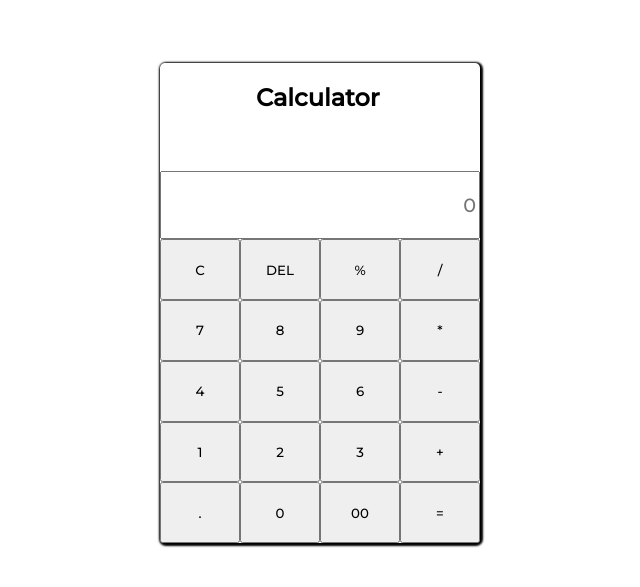
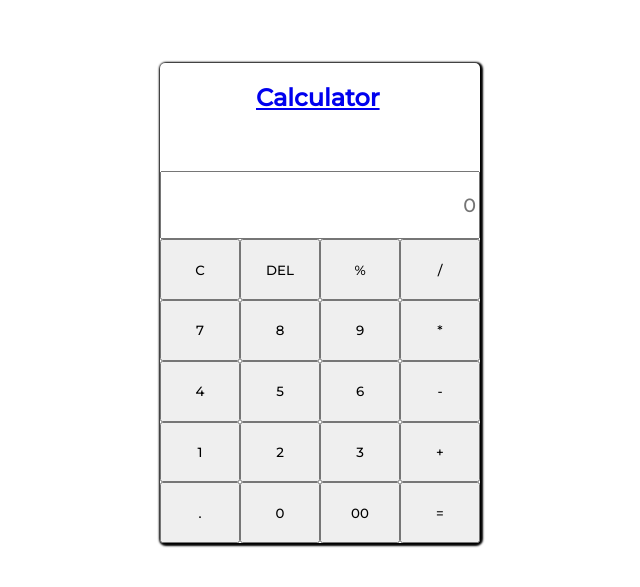
Before and after one commit to hsarvesh/cal, a plain HTML site: page index.html in a window 1280 px wide. Shown: the part 105-692 px from the top of the page, without its empty margins (320-960 px from the left). Drawn offline with Linux system fonts and the light colour scheme.

Commit message:
Updating link for calculator linking same

```diff
--- a/Script.js
+++ b/Script.js
@@ -3,7 +3,7 @@ info.className = 'container';
 
 info.innerHTML = `
 <div class="calculator">
-    <h2 class="text-center">Calculator</h2>
+    <h2 class="text-center"><a href="https://github.com/hsarvesh/cal">Calculator</a></h2>
     <input type="text" placeholder="0" a = "onkeydown(z)" id="result">
     <button onclick="cle()">C</button>
     <button onclick="del()">DEL</button>
```
Also changed, not shown: index.html (line endings or trailing spaces).
